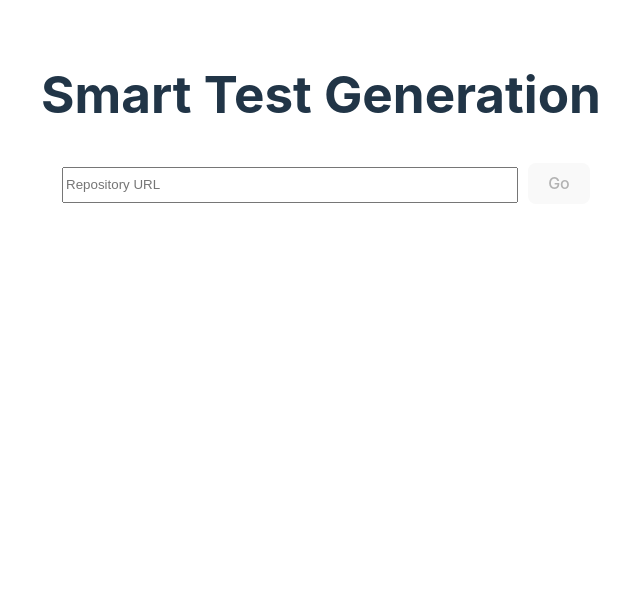
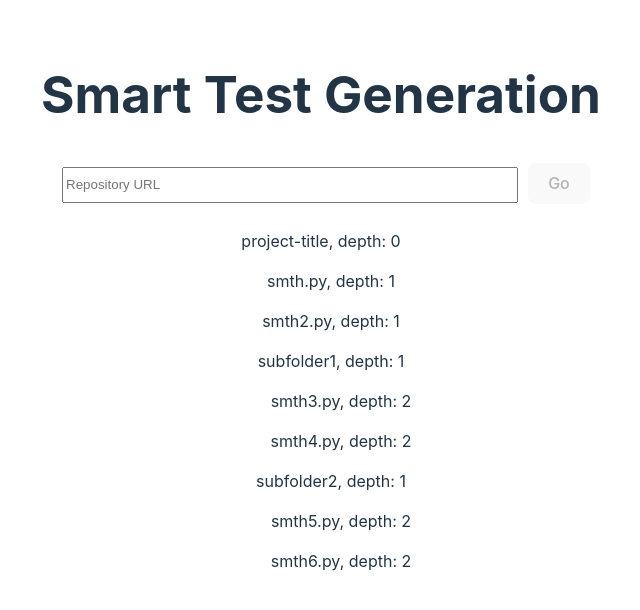
Before and after one commit to calimandaniel/TBH2024, a React (Vite) app in the folder smart-test-generation/client/: page / in a window 1280 px wide. Shown: the top 610 px of the page, without its empty margins (319-959 px from the left). Built offline with nearby package versions, Linux system fonts and the light colour scheme.

Commit message:
Printing the folder structure

```diff
--- a/smart-test-generation/client/src/App.jsx
+++ b/smart-test-generation/client/src/App.jsx
@@ -3,6 +3,49 @@ import { BackendService } from "@genezio-sdk/smart-test-generation";
 import './App.css'
 import Title from './view/Title';
 import GitRepositoryForm from './view/GitRepositoryForm';
+import FileBrowser from './FileBrowser';
+
+const data = {
+  name: 'project-title',
+  children: [
+    {
+      name: 'smth.py',
+      // content: 'pyhton code 1'
+    },
+    {
+      name: 'smth2.py',
+      content: 'pyhton code 2'
+    },
+    {
+      name: 'subfolder1',
+      children: [
+        {
+          name: 'smth3.py',
+          content: 'pyhton code 3'
+        },
+        {
+          name: 'smth4.py',
+          content: 'pyhton code 4'
+        },
+      ]
+    },
+
+    {
+      name: 'subfolder2',
+      children: [
+        {
+          name: 'smth5.py',
+          content: 'pyhton code 3'
+        },
+        {
+          name: 'smth6.py',
+          content: 'pyhton code 4'
+        },
+      ]
+    },
+
+  ]
+};
 
 function App() {
   const [repositoryURL, setRepositoryURL] = useState('');
@@ -28,6 +71,8 @@ function App() {
     console.log('Sent:', repositoryURL);
     findRepository();
 
+    console.log(jsonString);
+
     setRepositoryURL('');
   };
 
@@ -49,6 +94,8 @@ function App() {
         disabled={!isValidURL || repositoryURL === '' || processingRequest}
         show={!isValidURL}
       />
+
+      <FileBrowser data={data} />
     </>
   );
 }
--- /dev/null
+++ b/smart-test-generation/client/src/FileBrowser.jsx
@@ -0,0 +1,26 @@
+import React from 'react'
+
+
+
+const FileBrowser = ({ data }) => {
+    const renderNodes = (node, depth) => {
+        return (
+            <div key={node.name}>
+                <p style={{ marginLeft: `${depth * 20}px` }}>{node.name}, depth: {depth}</p>
+                {node.children && node.children.map(child => (
+                    <React.Fragment key={child.name}>
+                        {renderNodes(child, depth + 1)}
+                    </React.Fragment>
+                ))}
+            </div>
+        );
+    };
+
+    return (
+        <div>
+            {renderNodes(data, 0)}
+        </div>
+    )
+}
+
+export default FileBrowser
```
